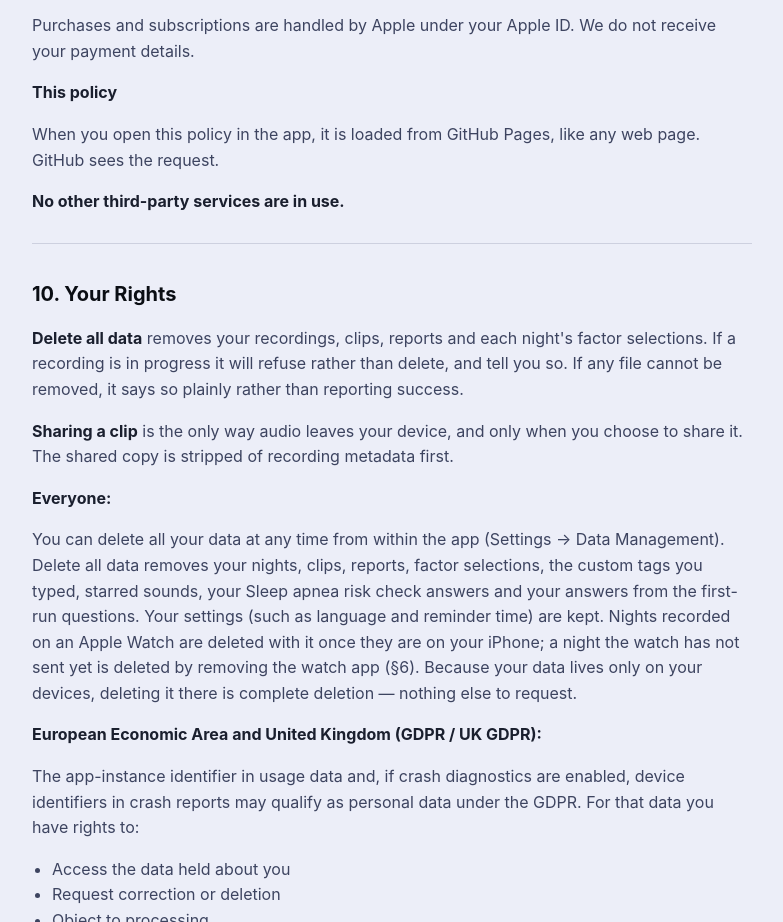
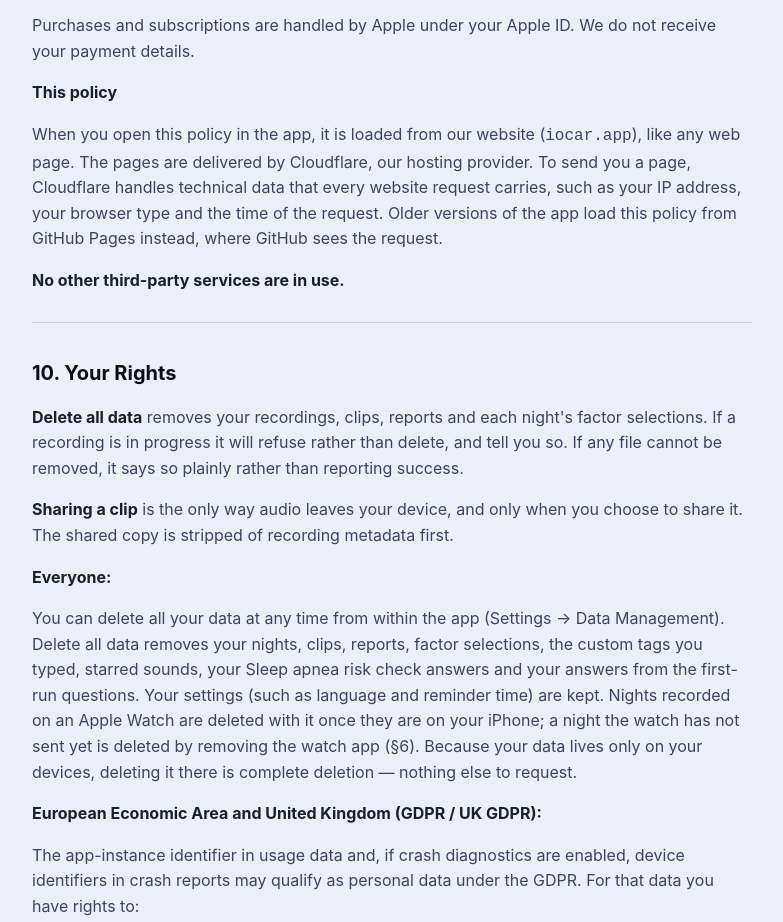
Before and after one commit to forbidden-app/nitevia-support, a plain HTML site: page privacy.html in a window 1280 px wide. Shown: the part 4722-5644 px from the top of the page, without its empty margins (248-1031 px from the left). Drawn offline with Linux system fonts and the light colour scheme.

Commit message:
privacy: the policy page is delivered by Cloudflare at iocar.app (older app versions still load it from GitHub Pages)

```diff
--- a/privacy.html
+++ b/privacy.html
@@ -104,7 +104,7 @@ They are never uploaded. They are used only to show you patterns across your own
 <p><strong>Subscriptions</strong></p>
 <p>Purchases and subscriptions are handled by Apple under your Apple ID. We do not receive your payment details.</p>
 <p><strong>This policy</strong></p>
-<p>When you open this policy in the app, it is loaded from GitHub Pages, like any web page. GitHub sees the request.</p>
+<p>When you open this policy in the app, it is loaded from our website (<code>iocar.app</code>), like any web page. The pages are delivered by Cloudflare, our hosting provider. To send you a page, Cloudflare handles technical data that every website request carries, such as your IP address, your browser type and the time of the request. Older versions of the app load this policy from GitHub Pages instead, where GitHub sees the request.</p>
 <p><strong>No other third-party services are in use.</strong></p>
 <hr>
 <h2>10. Your Rights</h2>
```
